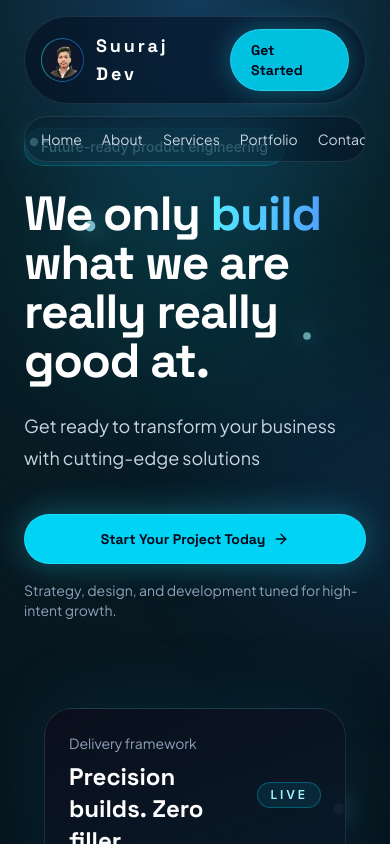
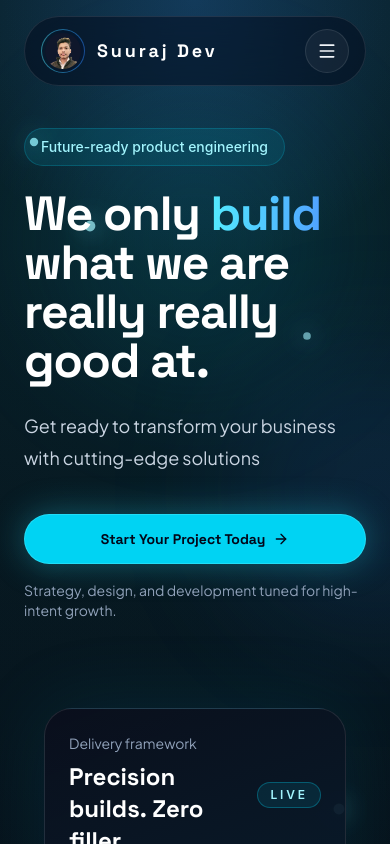
Before and after one commit to SurajChaurasia84/my-portfolio, a React (Vite) app: page / in a window 390 px wide. Shown: the top 844 px of the page. Built offline with nearby package versions, Linux system fonts and the light colour scheme.

Commit message:
changed header to mobile friendly

```diff
--- a/src/components/Navbar.jsx
+++ b/src/components/Navbar.jsx
@@ -1,4 +1,6 @@
-import { motion as Motion } from 'framer-motion'
+import { AnimatePresence, motion as Motion } from 'framer-motion'
+import { Menu, X } from 'lucide-react'
+import { useState } from 'react'
 
 const navLinks = [
   { label: 'Home', href: '#home' },
@@ -9,10 +11,17 @@ const navLinks = [
 ]
 
 function Navbar() {
+  const [isMenuOpen, setIsMenuOpen] = useState(false)
+
   return (
     <header className="fixed inset-x-0 top-0 z-50 bg-transparent">
       <div className="mx-auto max-w-6xl px-6 py-4 sm:px-8">
-        <div className="flex items-center justify-between gap-4 rounded-full border border-white/10 bg-slate-950/45 px-4 py-3 backdrop-blur-xl">
+        <Motion.div
+          animate={{ borderRadius: isMenuOpen ? '2rem' : '9999px' }}
+          transition={{ duration: 0.28, ease: 'easeInOut' }}
+          className="overflow-hidden border border-white/10 bg-slate-950/45 px-4 py-3 backdrop-blur-xl"
+        >
+          <div className="flex items-center justify-between gap-4">
             <a
               href="#home"
               className="flex items-center gap-3 font-['Space_Grotesk'] text-lg font-bold tracking-[0.16em] text-white"
@@ -49,27 +58,69 @@ function Navbar() {
               ))}
             </nav>
 
+            <div className="flex items-center gap-3">
               <Motion.a
                 href="#contact"
                 whileHover={{ scale: 1.04 }}
                 whileTap={{ scale: 0.98 }}
-            className="inline-flex items-center justify-center rounded-full border border-cyan-300/40 bg-cyan-400/90 px-5 py-2.5 font-['Space_Grotesk'] text-sm font-bold text-slate-950 shadow-[0_0_28px_rgba(34,211,238,0.35)] transition-colors duration-300 hover:bg-cyan-300"
+                className="hidden items-center justify-center rounded-full border border-cyan-300/40 bg-cyan-400/90 px-5 py-2.5 font-['Space_Grotesk'] text-sm font-bold text-slate-950 shadow-[0_0_28px_rgba(34,211,238,0.35)] transition-colors duration-300 hover:bg-cyan-300 md:inline-flex"
               >
                 Get Started
               </Motion.a>
+
+              <button
+                type="button"
+                onClick={() => setIsMenuOpen((value) => !value)}
+                className="flex h-11 w-11 items-center justify-center rounded-full border border-white/10 bg-white/5 text-slate-100 transition-colors duration-300 hover:border-cyan-300/40 hover:text-cyan-300 md:hidden"
+                aria-label={isMenuOpen ? 'Close menu' : 'Open menu'}
+                aria-expanded={isMenuOpen}
+              >
+                <AnimatePresence mode="wait" initial={false}>
+                  <Motion.span
+                    key={isMenuOpen ? 'close' : 'menu'}
+                    initial={{ opacity: 0, rotate: -90, scale: 0.8 }}
+                    animate={{ opacity: 1, rotate: 0, scale: 1 }}
+                    exit={{ opacity: 0, rotate: 90, scale: 0.8 }}
+                    transition={{ duration: 0.2, ease: 'easeInOut' }}
+                    className="flex items-center justify-center"
+                  >
+                    {isMenuOpen ? <X className="h-5 w-5" /> : <Menu className="h-5 w-5" />}
+                  </Motion.span>
+                </AnimatePresence>
+              </button>
+            </div>
           </div>
 
-        <nav className="mt-3 flex gap-5 overflow-x-auto rounded-full border border-white/10 bg-slate-950/35 px-4 py-3 pb-3 backdrop-blur-xl md:hidden">
-          {navLinks.map((link) => (
-            <a
+          <AnimatePresence initial={false}>
+            {isMenuOpen && (
+              <Motion.div
+                initial={{ height: 0, opacity: 0 }}
+                animate={{ height: 'auto', opacity: 1 }}
+                exit={{ height: 0, opacity: 0 }}
+                transition={{ duration: 0.28, ease: 'easeInOut' }}
+                className="overflow-hidden md:hidden"
+              >
+                <nav className="mt-4 flex flex-col gap-2 border-t border-white/10 pt-4">
+                  {navLinks.map((link, index) => (
+                    <Motion.a
                       key={link.label}
                       href={link.href}
-              className="shrink-0 font-['Plus_Jakarta_Sans'] text-sm text-slate-300 transition-colors duration-300 hover:text-cyan-300"
+                      onClick={() => setIsMenuOpen(false)}
+                      initial={{ opacity: 0, y: -10 }}
+                      animate={{ opacity: 1, y: 0 }}
+                      exit={{ opacity: 0, y: -10 }}
+                      transition={{ duration: 0.2, delay: index * 0.04 }}
+                      className="rounded-2xl px-3 py-2 font-['Plus_Jakarta_Sans'] text-sm text-slate-300 transition-colors duration-300 hover:bg-white/5 hover:text-cyan-300"
                     >
                       {link.label}
-            </a>
+                    </Motion.a>
                   ))}
+
                 </nav>
+              </Motion.div>
+            )}
+          </AnimatePresence>
+        </Motion.div>
       </div>
     </header>
   )
```
Lines whose indentation alone changed are shown as unchanged.
